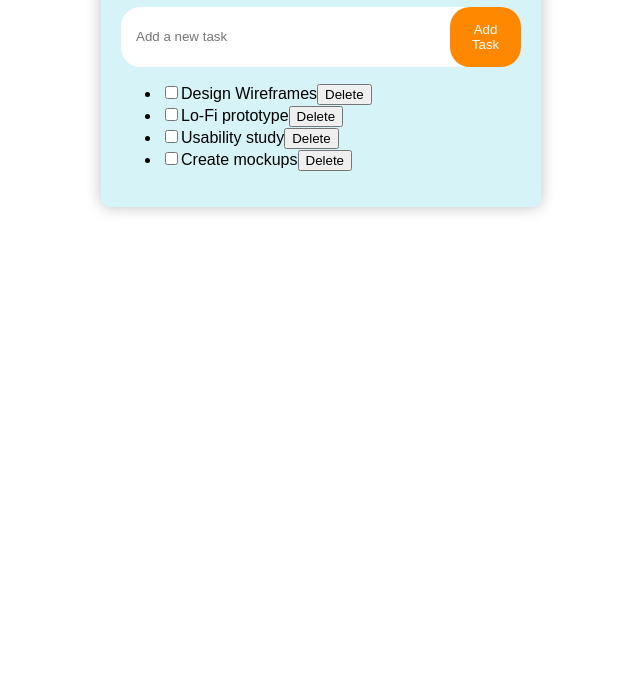
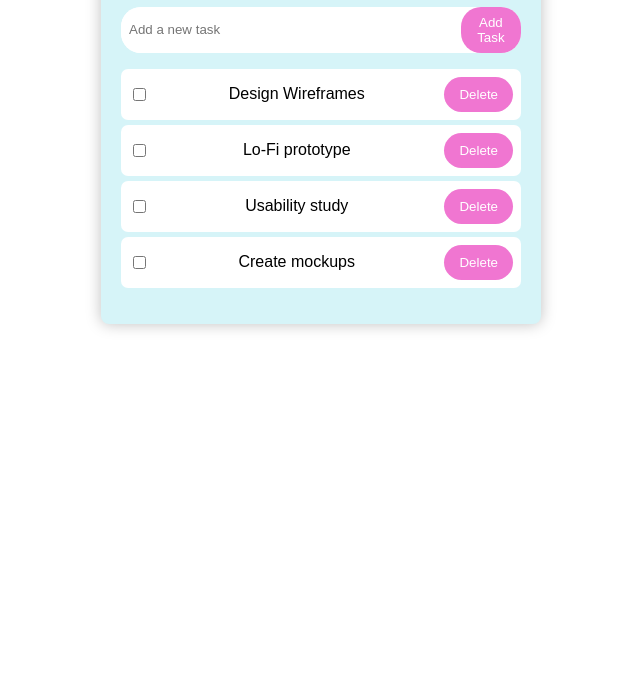
Before and after one commit to halimaprecious/TO-DO, a plain HTML site: page index.html in a window 1280 px wide. Shown: the part 113-800 px from the top of the page, without its empty margins (319-959 px from the left). Drawn offline with Linux system fonts and the light colour scheme.

Commit message:
style: finishtd tyling input field and buttons

```diff
--- a/style.css
+++ b/style.css
@@ -1,5 +1,5 @@
 :root{
-    --main-orange:rgb(255, 136, 0);
+    --main-orange:rgb(240, 118, 209);
 }
 body {
   font-family: Arial, Helvetica, sans-serif;
@@ -26,7 +26,7 @@ h1 {
 }
 .todo-input{
     border: none;
-    padding: 15px;
+    padding: 8px;
     border-radius: 20px;
     width: 100%;
 }
@@ -35,8 +35,34 @@ h1 {
 }
 #add-task-btn{
     border: none;
-    padding: 15px;
+    padding: 8px;
     border-radius: 20px;
     background-color: var(--main-orange);
     color: #fff;
 }
+.todo-list{
+list-style-type: none;
+padding: 0;
+}
+
+.todo-item{
+    display: flex;
+    align-items: center;
+    justify-content: space-between;
+    padding: 8px;
+    background-color: #fff;
+    border-radius: 7px;
+    margin-bottom: 5px;
+}
+
+.delete-btn{
+    border-radius: 20px;
+    padding: 10px 15px;
+    border: none;
+    background-color: var(--main-orange);
+    color: #fff;
+}
+.todo-item.completed{
+    text-decoration: line-through 2px var(--main-orange);
+    opacity: 0.7;
+}
```
